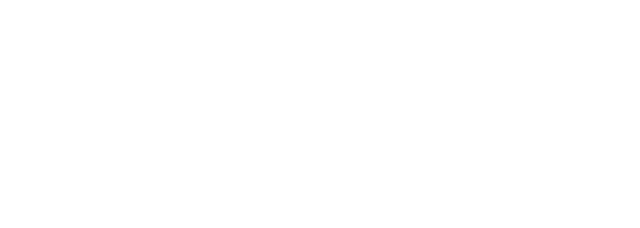
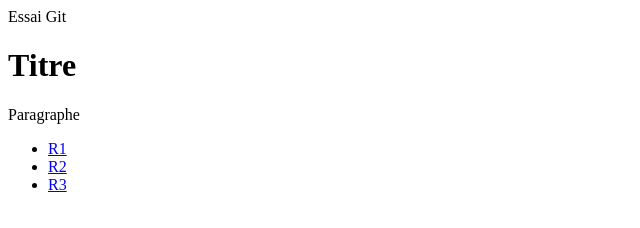
Before and after one commit to naomiventura/exemple, a plain HTML site: page index.html in a window 1280 px wide. Shown: the whole page, without its empty margins (0-640 px from the left). Drawn offline with Linux system fonts and the light colour scheme.

Commit message:
rubriquage

```diff
--- a/index.html
+++ b/index.html
@@ -1,7 +1,18 @@
 <!DOCTYPE>
 <html>
 <head>
-<meta charset="utf-8">
+	<meta charset="utf-8">
+<titre>Essai Git</titre>
 </head>
 
+<body>
+<h1>Titre </h1>
+<p>Paragraphe</p>
+	<ul class="navbar">
+		<li><a href="#">R1</a></li>
+		<li><a href="#">R2</a></li>
+		<li><a href="#">R3</a></li>
+	</ul>
+</body>
+
 </html>
```
